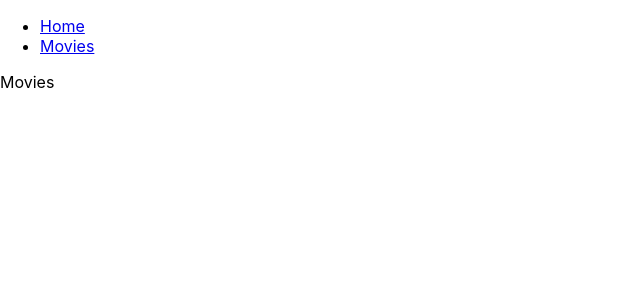
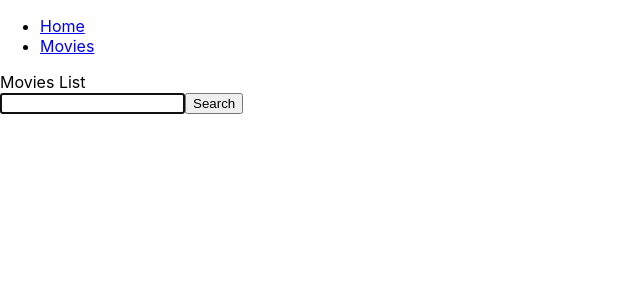
Before and after one commit to AlinaPrysiazhniuk/HW5_V2, a React (Create React App) app: page /movies in a window 1280 px wide. Shown: the top 300 px of the page, without its empty margins (0-640 px from the left). Built offline with nearby package versions, Linux system fonts and the light colour scheme.

Commit message:
search bar

```diff
--- a/src/components/Api.jsx
+++ b/src/components/Api.jsx
@@ -18,3 +18,9 @@ export const getCastsDetails = movieId => {
 export const getReviewsDetails = movieId => {
   return axios.get(`${BASE_URL}/movie/${movieId}/reviews?api_key=${API_KEY}`);
 };
+
+export const getSearchMovie = query => {
+  return axios.get(
+    `${BASE_URL}/search/movie/?api_key=${API_KEY}&query=${query}`
+  );
+};
--- /dev/null
+++ b/src/components/SearchBar/SearchBar.jsx
@@ -0,0 +1,44 @@
+/* eslint-disable no-undef */
+import { useState } from 'react';
+
+const SearchBar = () => {
+  const [movie, setMovie] = useState('');
+
+  const handleChangeQuery = e => {
+    setMovie(e.currentTarget.value.toLowerCase());
+  };
+
+  const handleSubmit = e => {
+    e.preventDefault();
+
+    if (movie.trim() === '') {
+      return alert('Enter data for search');
+    }
+
+    onSubmit(movie);
+    setMovie('');
+    console.log(movie);
+  };
+
+  const onSubmit = e => {
+    setMovie(movie);
+  };
+
+  return (
+    <>
+      <form onSubmit={handleSubmit}>
+        <input
+          type="text"
+          name="movie"
+          value={movie}
+          onChange={handleChangeQuery}
+          autoComplete="off"
+          autoFocus
+        />
+        <button type="submit">Search</button>
+      </form>
+    </>
+  );
+};
+
+export default SearchBar;
--- a/src/pages/Movies/Movies.jsx
+++ b/src/pages/Movies/Movies.jsx
@@ -1,4 +1,21 @@
-const Movies = () => {
-  return <div>Movies</div>;
+/* eslint-disable no-undef */
+// import { useState, useEffect } from 'react';
+// import { getSearchMovie } from 'components/Api';
+import SearchBar from 'components/SearchBar/SearchBar';
+// import {
+//   Link,
+//   useSearchParams,
+//   useLocation,
+//   useHistory,
+// } from 'react-router-dom';
+
+const Movie = ({ onSubmit }) => {
+  return (
+    <>
+      <div>Movies List</div>
+      <SearchBar onSubmit={onSubmit} />
+    </>
+  );
 };
-export default Movies;
+
+export default Movie;
```
